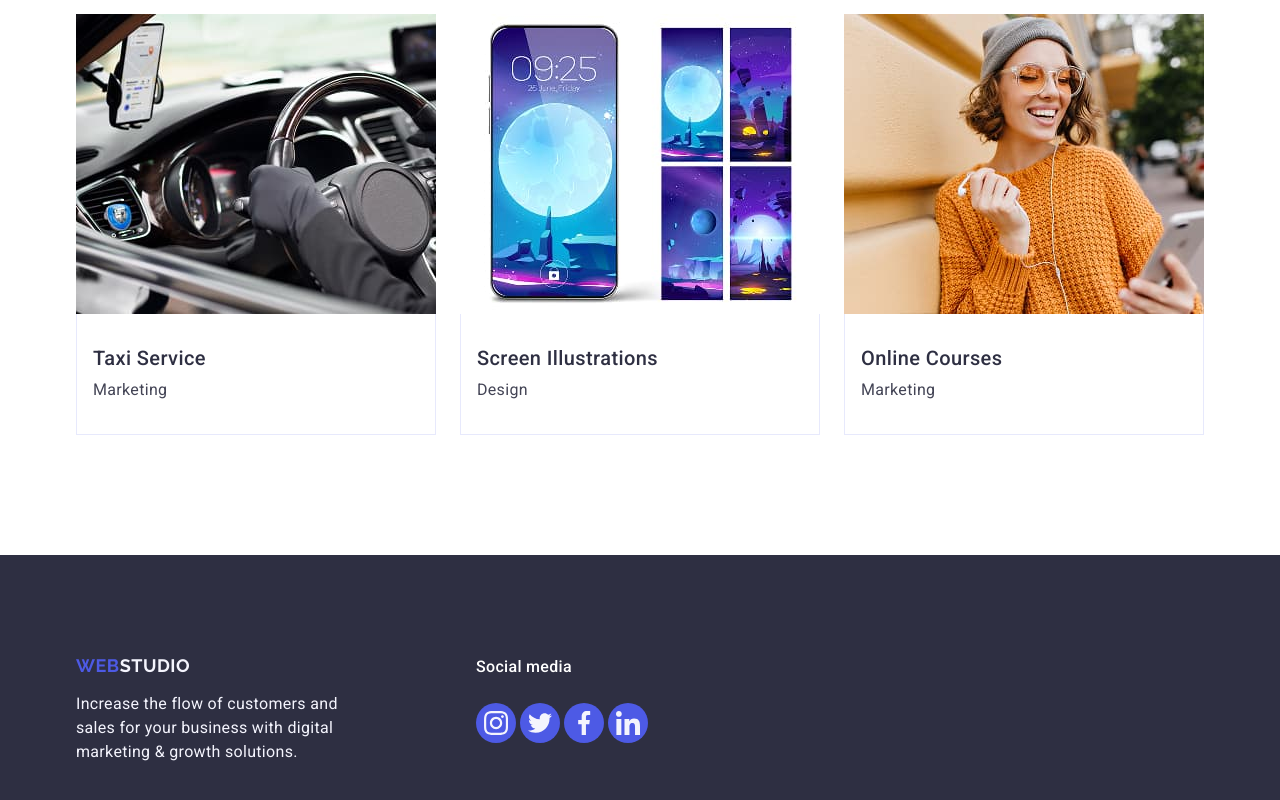
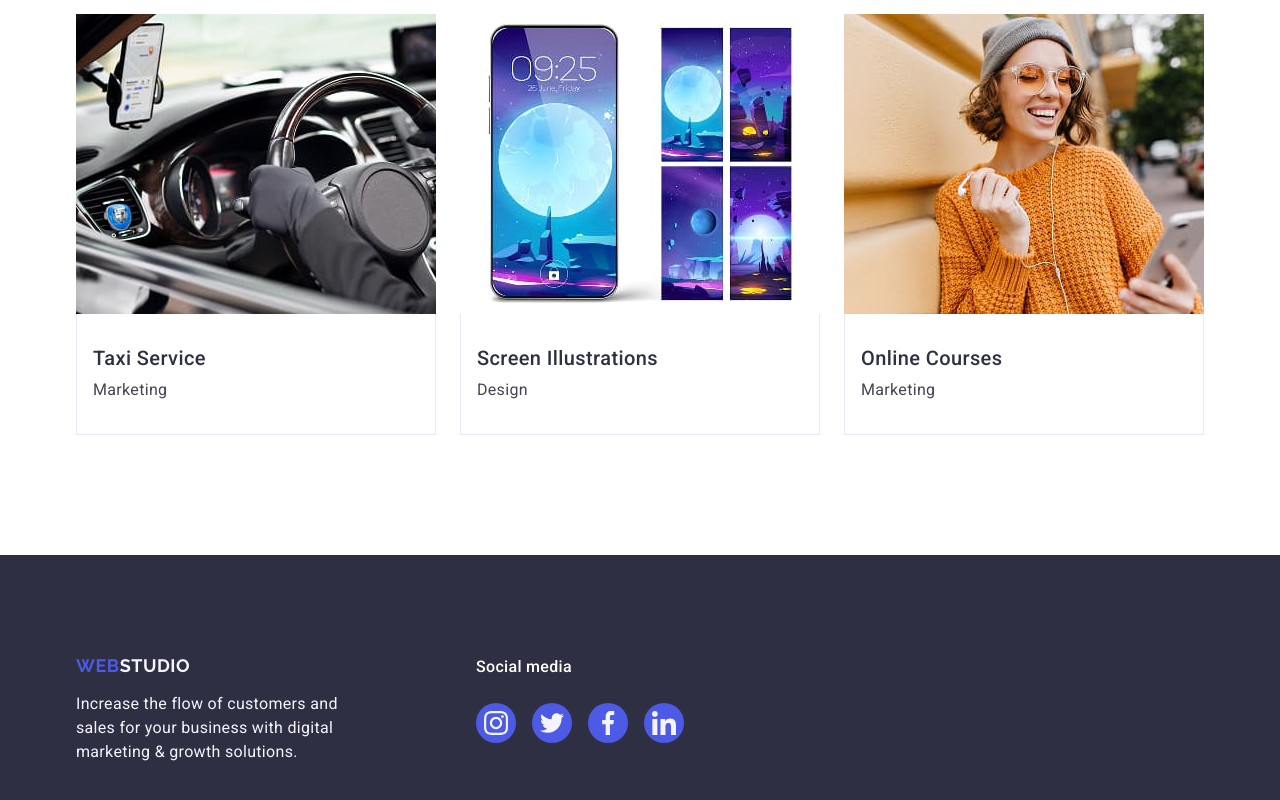
Before and after one commit to Vovchik-UA/goit-markup-hw-04, a plain HTML site: page index.html in a window 1280 px wide. Shown: the part 2604-3404 px from the top of the page. Drawn offline with nearby package versions, Linux system fonts and the light colour scheme.

Commit message:
hw4_v5.1

```diff
--- a/css/styles.css
+++ b/css/styles.css
@@ -550,6 +550,12 @@ h1, h2, h3, h4, h5, h6, p {
     gap: 16px;
 }
 
+.icon-box-social.footer-icon-box .footer-container-icon .section-list {
+    display: flex;
+    gap: 16px;
+}
+
+
 .icon-box-social.footer-icon-box .footer-container-icon .section-list .list-icon {
     display: inline-block;
 }
```
